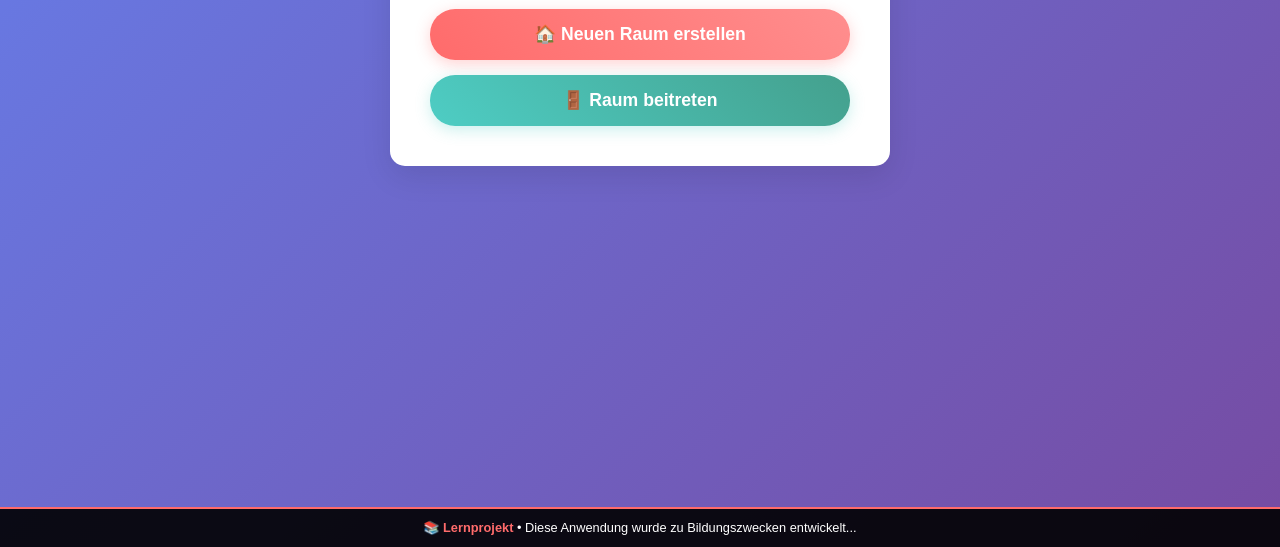
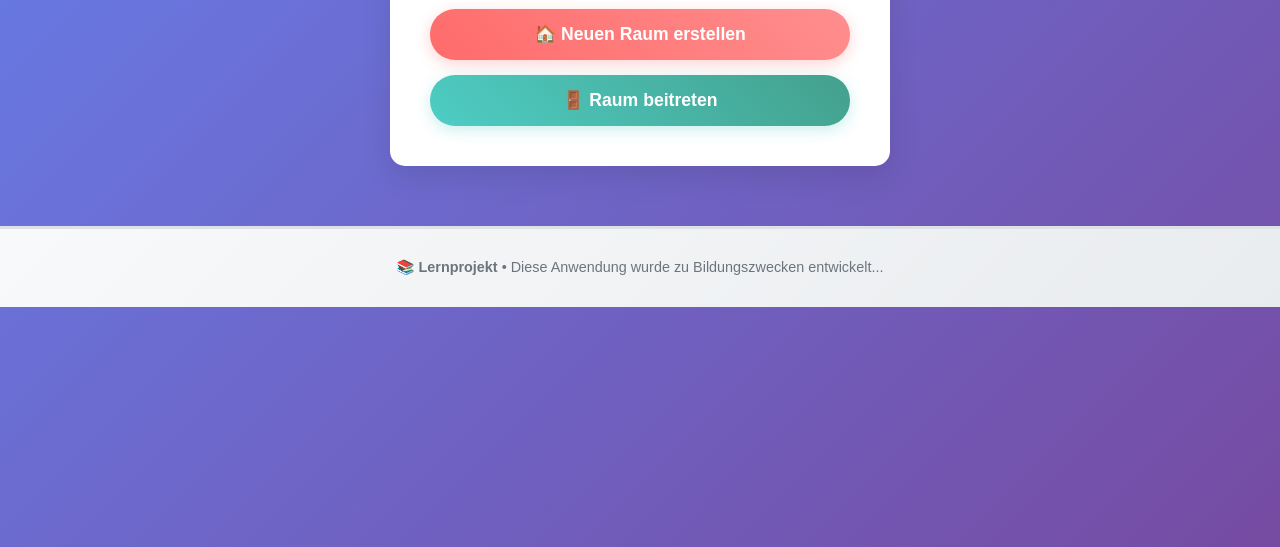
Before and after one commit to dkd-dobberkau/wie, a website: page public/index.html in a window 1280 px wide. Shown: the part 253-800 px from the top of the page. Drawn offline with nearby package versions, Linux system fonts and the light colour scheme; no server answers.

Commit message:
footer new

```diff
--- a/public/index.html
+++ b/public/index.html
@@ -461,49 +461,25 @@
             color: #856404;
         }
 
-        /* Disclaimer Footer */
+        /* Footer Disclaimer */
         .disclaimer-footer {
-            position: fixed;
-            bottom: 0;
-            left: 0;
-            right: 0;
-            background: rgba(0, 0, 0, 0.9);
-            color: #fff;
-            padding: 10px 20px;
-            font-size: 0.8em;
+            background: linear-gradient(135deg, #f8f9fa 0%, #e9ecef 100%);
+            padding: 20px;
+            margin-top: 40px;
+            border-top: 3px solid #dee2e6;
             text-align: center;
-            border-top: 2px solid #ff6b6b;
-            z-index: 1000;
+            font-size: 0.9em;
+            color: #6c757d;
         }
 
-        .disclaimer-content {
-            max-width: 1200px;
-            margin: 0 auto;
+        .disclaimer-content p {
+            margin: 8px 0;
+            line-height: 1.5;
         }
 
-        .disclaimer-footer p {
-            margin: 0;
-            line-height: 1.4;
-        }
-
-        .disclaimer-footer strong {
-            color: #ff6b6b;
-        }
-
-        /* Adjust body padding to account for footer */
-        body {
-            padding-bottom: 60px;
-        }
-
-        /* Hide footer on small screens to save space */
-        @media (max-width: 768px) {
-            .disclaimer-footer {
-                display: none;
-            }
-
-            body {
-                padding-bottom: 0;
-            }
+        .disclaimer-small {
+            font-size: 0.8em;
+            opacity: 0.8;
         }
     </style>
 </head>
```
